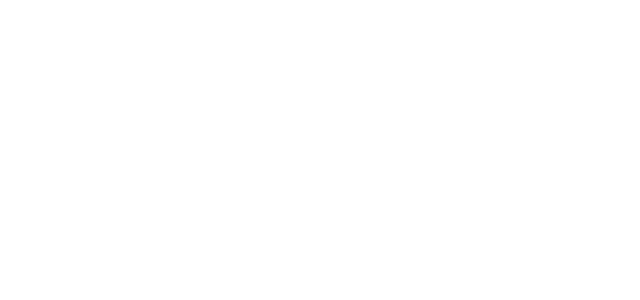
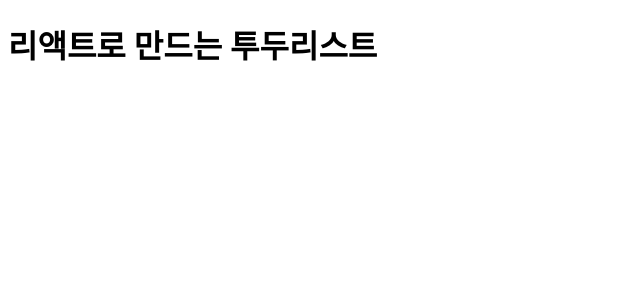
Before and after one commit to shin-Hyunwoo/react-practice-todo-list, a React (Vite) app: page / in a window 1280 px wide. Shown: the top 300 px of the page, without its empty margins (0-640 px from the left). Built offline with nearby package versions, Linux system fonts and the light colour scheme.

Commit message:
✨ feat: add TodoList component

```diff
--- a/src/App.jsx
+++ b/src/App.jsx
@@ -1,5 +1,12 @@
+import TodoList from './components/TodoList';
+
 function App() {
-  return <></>;
+  return (
+    <>
+      <h1>리액트로 만드는 투두리스트</h1>
+      <TodoList />
+    </>
+  );
 }
 
 export default App;
--- /dev/null
+++ b/src/components/TodoList.jsx
@@ -0,0 +1,5 @@
+const TodoList = (props) => {
+  return <ul></ul>;
+};
+
+export default TodoList;
```
